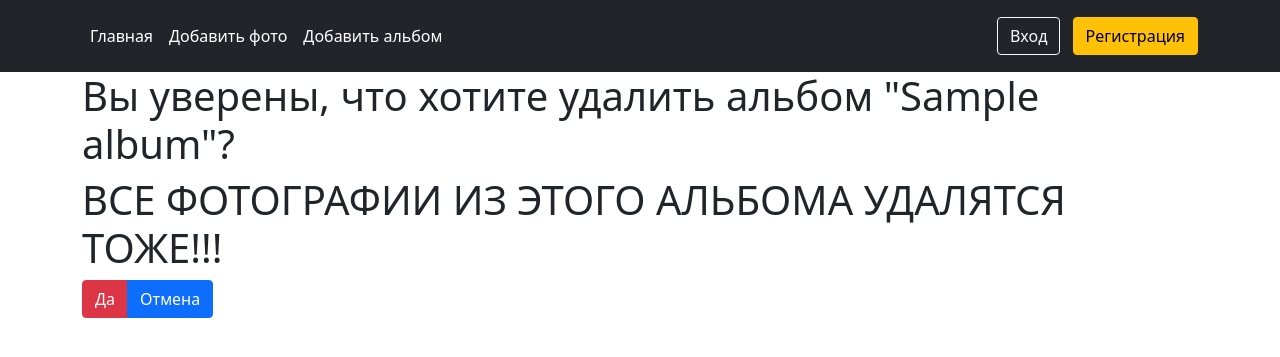
After one commit to faralost/Photo-Gallery, a Django app: page /album/1/delete/ in a window 1280 px wide. The commit adds this page. Shown: the top 357 px of the page. Run offline with Django 4.2, Linux system fonts and the light colour scheme; tables that the repository leaves empty hold one stand-in row (values such as "Sample post"); some libraries are stand-ins or nearby versions.

Commit message:
added album delete view

```diff
--- /dev/null
+++ b/webapp/templates/album/delete.html
@@ -0,0 +1,15 @@
+{% extends 'base.html' %}
+
+{% block title %}Удаление{% endblock %}
+
+{% block content %}
+    <h1>Вы уверены, что хотите удалить альбом "{{ album.name }}"?</h1>
+    <h1>ВСЕ ФОТОГРАФИИ ИЗ ЭТОГО АЛЬБОМА УДАЛЯТСЯ ТОЖЕ!!!</h1>
+    <form action="{% url "webapp:album_delete" album.pk %}" method="post">
+        {% csrf_token %}
+        <div class="btn-group">
+            <button class="btn btn-danger" type="submit">Да</button>
+            <a class="btn btn-primary" href="{% url 'webapp:album_detail' album.pk %}">Отмена</a>
+        </div>
+    </form>
+{% endblock %}
--- a/webapp/templates/album/detail.html
+++ b/webapp/templates/album/detail.html
@@ -18,7 +18,7 @@
             {% endif %}
             <div class="btn-group">
                 <a class="btn btn-primary" href="{% url 'webapp:album_update' album.pk %}">Изменить</a>
-{#                <a class="btn btn-danger" href="{% url 'webapp:photo_delete' photo.pk %}">Удалить</a>#}
+                <a class="btn btn-danger" href="{% url 'webapp:album_delete' album.pk %}">Удалить</a>
             </div>
         </div>
     </div>
--- a/webapp/templates/photos/delete.html
+++ b/webapp/templates/photos/delete.html
@@ -3,7 +3,7 @@
 {% block title %}Удаление{% endblock %}
 
 {% block content %}
-    <h1>Вы уверены, что хотите удалить фото "{{ photo.caption }}"</h1>
+    <h1>Вы уверены, что хотите удалить фото "{{ photo.caption }}"?</h1>
     <form action="{% url "webapp:photo_delete" photo.pk %}" method="post">
         {% csrf_token %}
         <div class="btn-group">
--- a/webapp/urls.py
+++ b/webapp/urls.py
@@ -2,7 +2,8 @@ from django.urls import path
 
 from webapp.views.album import (AlbumDetailView,
                                 AlbumCreateView,
-                                AlbumUpdateView)
+                                AlbumUpdateView,
+                                AlbumDeleteView)
 
 from webapp.views.photo import (IndexView,
                                 PhotoDetailView,
@@ -21,4 +22,5 @@ urlpatterns = [
     path('album/<int:pk>/', AlbumDetailView.as_view(), name='album_detail'),
     path('album/add/', AlbumCreateView.as_view(), name='album_create'),
     path('album/<int:pk>/update/', AlbumUpdateView.as_view(), name='album_update'),
+    path('album/<int:pk>/delete/', AlbumDeleteView.as_view(), name='album_delete'),
 ]
--- a/webapp/views/album.py
+++ b/webapp/views/album.py
@@ -1,4 +1,5 @@
-from django.views.generic import DetailView, CreateView, UpdateView
+from django.urls import reverse_lazy
+from django.views.generic import DetailView, CreateView, UpdateView, DeleteView
 
 from webapp.forms import AlbumForm
 from webapp.models import Album
@@ -22,3 +23,9 @@ class AlbumUpdateView(UpdateView):
     model = Album
     form_class = AlbumForm
     template_name = 'album/update.html'
+
+
+class AlbumDeleteView(DeleteView):
+    model = Album
+    template_name = 'album/delete.html'
+    success_url = reverse_lazy('webapp:index')
```
